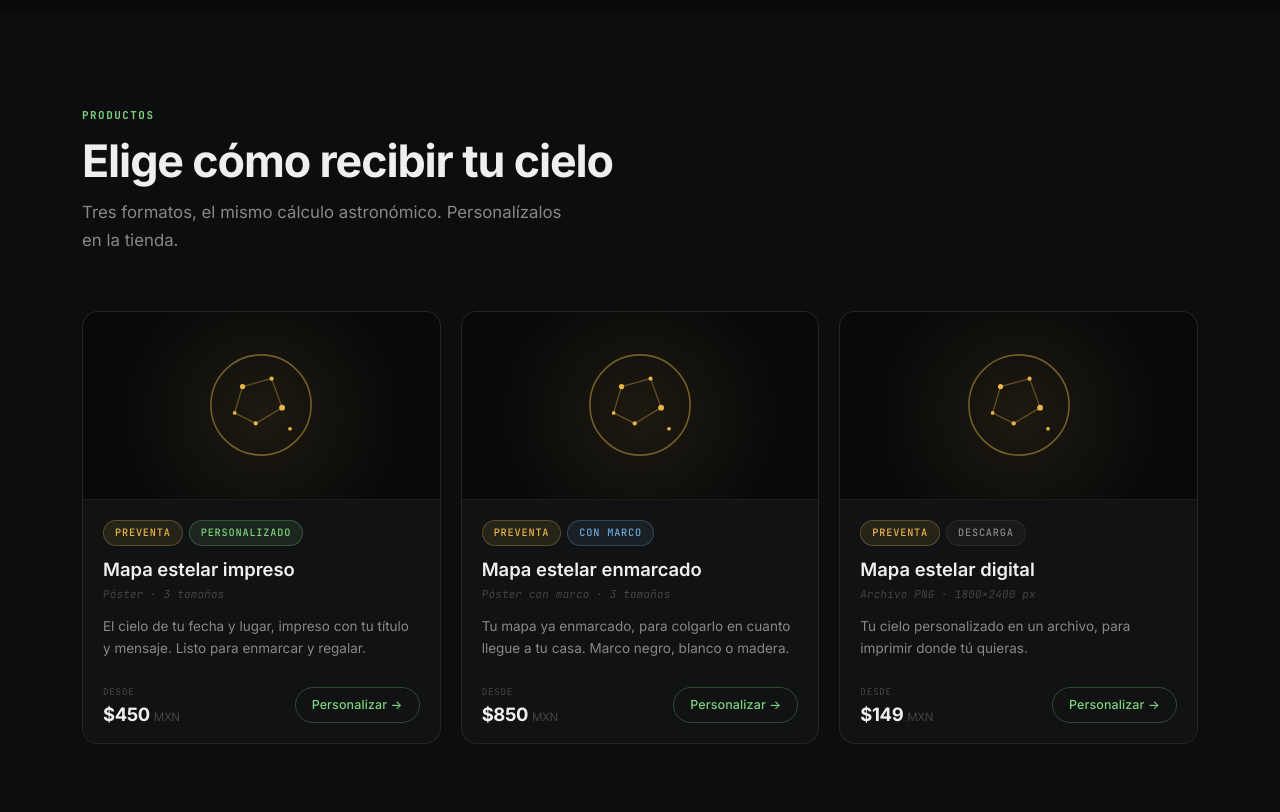
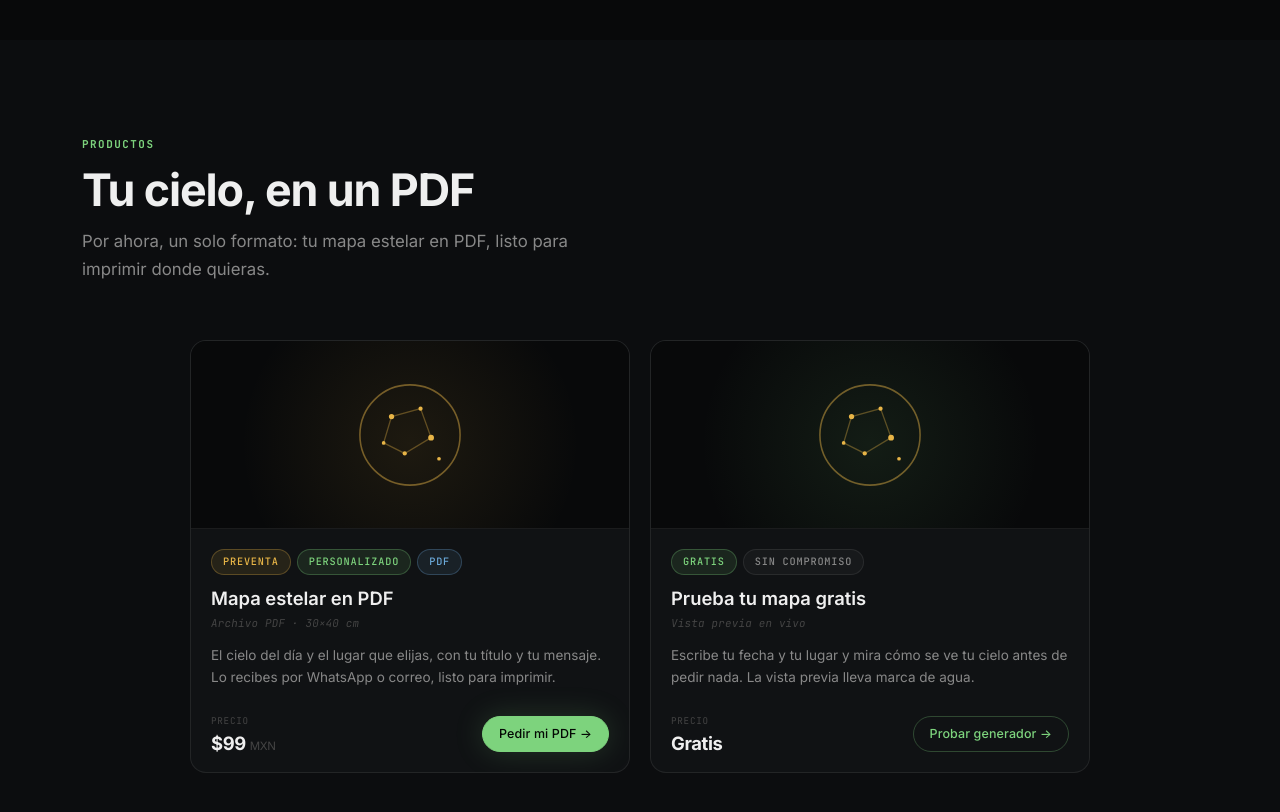
Before and after one commit to StellarVertexOfficial/Stellar, a website: page index.html in a window 1280 px wide. Shown: the part 1960-2772 px from the top of the page. Drawn offline with Linux system fonts and the light colour scheme.

```diff
--- a/index.html
+++ b/index.html
@@ -4,9 +4,9 @@
 <meta charset="UTF-8">
 <meta name="viewport" content="width=device-width, initial-scale=1.0">
 <title>StellarVertex — Mapas estelares personalizados</title>
-<meta name="description" content="El cielo exacto de la fecha y el lugar que elijas, impreso y listo para regalar. Para bodas, aniversarios y nacimientos. Envío a todo México.">
+<meta name="description" content="El cielo exacto de la fecha y el lugar que elijas, en PDF de alta resolución listo para imprimir y regalar. Solo $99 MXN.">
 <meta property="og:title" content="StellarVertex — Mapas estelares personalizados">
-<meta property="og:description" content="El cielo exacto de la fecha y el lugar que elijas, impreso y listo para regalar.">
+<meta property="og:description" content="El cielo exacto de tu fecha y lugar, en PDF listo para imprimir. Solo $99 MXN.">
 <meta property="og:type" content="website">
 <meta property="og:locale" content="es_MX">
 <link rel="icon" type="image/png" href="assets/Logo.png">
@@ -55,6 +55,8 @@
 .spot:hover::before{opacity:1}
 .cat-card{display:block}
 .prod-visual svg{width:116px;height:116px}
+.catalog__grid{grid-template-columns:repeat(2,minmax(0,440px));justify-content:center}
+@media(max-width:760px){.catalog__grid{grid-template-columns:1fr}}
 .prod-price__val{display:block;margin-top:2px}
 .signup{display:flex;gap:10px;max-width:480px;margin:0 auto 1.1rem;flex-wrap:wrap;justify-content:center}
 .signup input{flex:1 1 230px;padding:12px 18px}
@@ -97,9 +99,9 @@
     <div class="hero__content">
       <div class="hero__eyebrow"><span class="hero__tag">Mapas estelares · México 2026</span><div class="hero__divider"></div></div>
       <h1 class="hero__title">El cielo de ese día,<br><em>en tu pared.</em></h1>
-      <p class="hero__desc">Un mapa con las estrellas exactas sobre el lugar y el momento que quieras recordar: una boda, un nacimiento, un primer beso. Impreso con cuidado y listo para regalar.</p>
+      <p class="hero__desc">Un mapa con las estrellas exactas sobre el lugar y el momento que quieras recordar: una boda, un nacimiento, un primer beso. En PDF de alta resolución, listo para imprimir y regalar.</p>
       <div class="hero__badges">
-        <span class="badge badge--harvest">Envío a todo México</span>
+        <span class="badge badge--harvest">PDF listo para imprimir</span>
         <span class="badge badge--accent">Hecho a tu medida</span>
         <span class="badge badge--rare">Vista previa gratis</span>
         <span class="badge badge--water">Soporte por WhatsApp</span>
@@ -132,7 +134,7 @@
       <div class="stat-item reveal"><span class="stat-item__num"><em data-count="5044">5,044</em></span><span class="stat-item__lbl">Estrellas en cada mapa</span></div>
       <div class="stat-item reveal d1"><span class="stat-item__num"><em data-count="15">15</em>°</span><span class="stat-item__lbl">Gira el cielo cada hora</span></div>
       <div class="stat-item reveal d2"><span class="stat-item__num"><em data-count="3">3</em></span><span class="stat-item__lbl">Estilos a elegir</span></div>
-      <div class="stat-item reveal d3"><span class="stat-item__num"><em data-count="32">32</em></span><span class="stat-item__lbl">Estados con envío</span></div>
+      <div class="stat-item reveal d3"><span class="stat-item__num">$<em data-count="99">99</em></span><span class="stat-item__lbl">Pesos por tu mapa en PDF</span></div>
     </div>
   </div>
 </section>
@@ -159,26 +161,20 @@
   <div class="container">
     <div class="section__header reveal">
       <span class="label section__label">Productos</span>
-      <h2 class="section__title">Elige cómo recibir tu cielo</h2>
-      <p class="section__sub">Tres formatos, el mismo cálculo astronómico. Personalízalos en la tienda.</p>
+      <h2 class="section__title">Tu cielo, en un PDF</h2>
+      <p class="section__sub">Por ahora, un solo formato: tu mapa estelar en PDF, listo para imprimir donde quieras.</p>
     </div>
-    <!-- PRECIOS PROVISIONALES: deben coincidir con led_hidroponia.html -->
     <div class="catalog__grid">
       <div class="prod-card reveal d1"><div class="prod-visual"><div class="prod-visual__glow" style="background:radial-gradient(circle at 50% 55%,rgba(232,181,71,.16),transparent 70%);opacity:.6"></div></div>
-        <div class="prod-body"><div class="prod-tags"><span class="badge badge--harvest">Preventa</span><span class="badge badge--accent">Personalizado</span></div>
-          <h3 class="prod-name">Mapa estelar impreso</h3><p class="prod-latin">Póster · 3 tamaños</p>
-          <p class="prod-desc">El cielo de tu fecha y lugar, impreso con tu título y mensaje. Listo para enmarcar y regalar.</p>
-          <div class="prod-footer"><div class="prod-price"><span class="prod-price__lbl">Desde</span><span class="prod-price__val">$450 <span>MXN</span></span></div><a class="btn btn--outline btn--sm" href="led_hidroponia.html#catalogo">Personalizar →</a></div></div></div>
-      <div class="prod-card reveal d2"><div class="prod-visual"><div class="prod-visual__glow" style="background:radial-gradient(circle at 50% 55%,rgba(232,181,71,.16),transparent 70%);opacity:.6"></div></div>
-        <div class="prod-body"><div class="prod-tags"><span class="badge badge--harvest">Preventa</span><span class="badge badge--water">Con marco</span></div>
-          <h3 class="prod-name">Mapa estelar enmarcado</h3><p class="prod-latin">Póster con marco · 3 tamaños</p>
-          <p class="prod-desc">Tu mapa ya enmarcado, para colgarlo en cuanto llegue a tu casa. Marco negro, blanco o madera.</p>
-          <div class="prod-footer"><div class="prod-price"><span class="prod-price__lbl">Desde</span><span class="prod-price__val">$850 <span>MXN</span></span></div><a class="btn btn--outline btn--sm" href="led_hidroponia.html#catalogo">Personalizar →</a></div></div></div>
-      <div class="prod-card reveal d3"><div class="prod-visual"><div class="prod-visual__glow" style="background:radial-gradient(circle at 50% 55%,rgba(232,181,71,.16),transparent 70%);opacity:.6"></div></div>
-        <div class="prod-body"><div class="prod-tags"><span class="badge badge--harvest">Preventa</span><span class="badge">Descarga</span></div>
-          <h3 class="prod-name">Mapa estelar digital</h3><p class="prod-latin">Archivo PNG · 1800×2400 px</p>
-          <p class="prod-desc">Tu cielo personalizado en un archivo, para imprimir donde tú quieras.</p>
-          <div class="prod-footer"><div class="prod-price"><span class="prod-price__lbl">Desde</span><span class="prod-price__val">$149 <span>MXN</span></span></div><a class="btn btn--outline btn--sm" href="led_hidroponia.html#catalogo">Personalizar →</a></div></div></div>
+        <div class="prod-body"><div class="prod-tags"><span class="badge badge--harvest">Preventa</span><span class="badge badge--accent">Personalizado</span><span class="badge badge--water">PDF</span></div>
+          <h3 class="prod-name">Mapa estelar en PDF</h3><p class="prod-latin">Archivo PDF · 30×40 cm</p>
+          <p class="prod-desc">El cielo del día y el lugar que elijas, con tu título y tu mensaje. Lo recibes por WhatsApp o correo, listo para imprimir.</p>
+          <div class="prod-footer"><div class="prod-price"><span class="prod-price__lbl">Precio</span><span class="prod-price__val">$99 <span>MXN</span></span></div><a class="btn btn--primary btn--sm" href="led_hidroponia.html#catalogo">Pedir mi PDF →</a></div></div></div>
+      <div class="prod-card reveal d2"><div class="prod-visual"><div class="prod-visual__glow" style="background:radial-gradient(circle at 50% 55%,rgba(125,211,125,.16),transparent 70%);opacity:.6"></div></div>
+        <div class="prod-body"><div class="prod-tags"><span class="badge badge--accent">Gratis</span><span class="badge">Sin compromiso</span></div>
+          <h3 class="prod-name">Prueba tu mapa gratis</h3><p class="prod-latin">Vista previa en vivo</p>
+          <p class="prod-desc">Escribe tu fecha y tu lugar y mira cómo se ve tu cielo antes de pedir nada. La vista previa lleva marca de agua.</p>
+          <div class="prod-footer"><div class="prod-price"><span class="prod-price__lbl">Precio</span><span class="prod-price__val">Gratis</span></div><a class="btn btn--outline btn--sm" href="mapa.html">Probar generador →</a></div></div></div>
     </div>
   </div>
 </section>
@@ -191,10 +187,10 @@
       <p class="section__sub section__sub--center">Elige, personaliza y recibe. Sin intermediarios entre tu momento y tu mapa.</p>
     </div>
     <div class="process__track">
-      <div class="step reveal d1"><div class="step__num">01</div><h3>Elige fecha y lugar</h3><p>Dinos cuándo y dónde. Si no sabes la hora exacta, una aproximada funciona.</p></div>
+      <div class="step reveal d1"><div class="step__num">01</div><h3>Elige fecha y lugar</h3><p>Dinos qué día y dónde. La hora es opcional, pero afina tu cielo.</p></div>
       <div class="step reveal d2"><div class="step__num">02</div><h3>Dale estilo</h3><p>Noche, tinta o papel, con tu título y tu mensaje personal.</p></div>
       <div class="step reveal d3"><div class="step__num">03</div><h3>Lo revisamos contigo</h3><p>Confirmamos fecha, hora y lugar antes de producir tu pedido.</p></div>
-      <div class="step reveal d4"><div class="step__num">04</div><h3>Recíbelo en casa</h3><p>Llega empacado y listo para colgar. Si algo no queda bien, lo resolvemos.</p></div>
+      <div class="step reveal d4"><div class="step__num">04</div><h3>Recibe tu PDF</h3><p>Te lo enviamos listo para imprimir o compartir. Si algo no queda bien, lo resolvemos.</p></div>
     </div>
   </div>
 </section>
```
